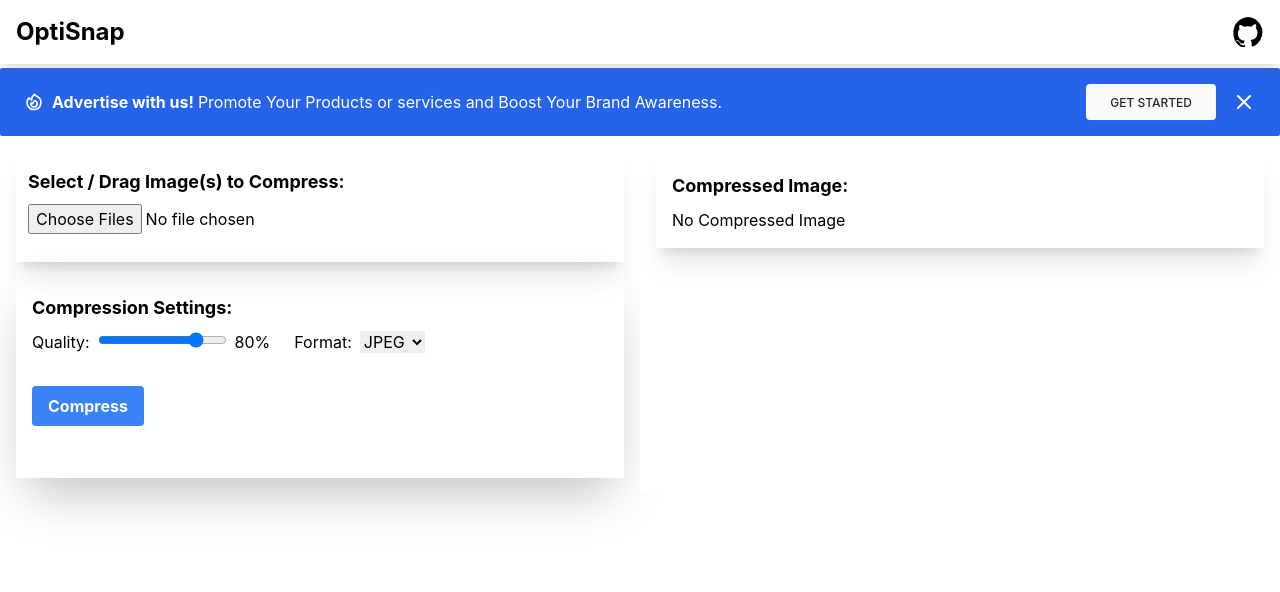
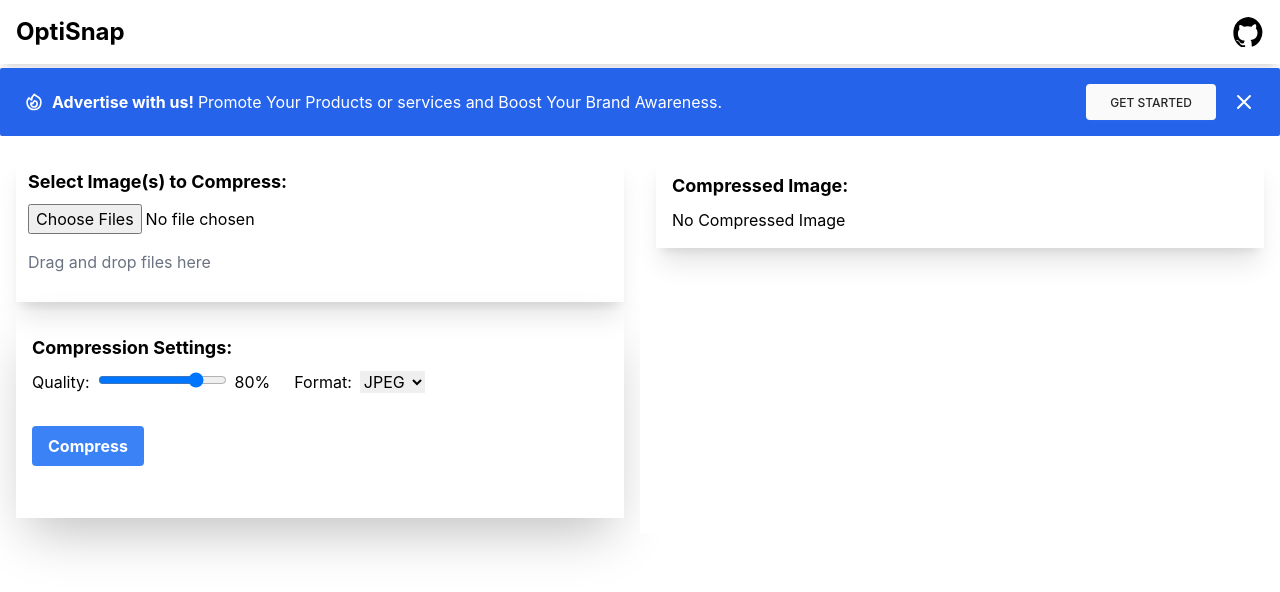
Before and after one commit to Frenziecodes/optisnap, a React (Create React App) app: page / in a window 1280 px wide. Shown: the top 592 px of the page. Built offline with nearby package versions, Linux system fonts and the light colour scheme.

Commit message:
Add drag and drop functionality and update UI to inform users

```diff
--- a/src/components/UploadForm.jsx
+++ b/src/components/UploadForm.jsx
@@ -2,8 +2,7 @@
 
 function UploadForm({ onFileSelect, selectedFiles, setSelectedFiles }) {
   const handleFileChange = (event) => {
-
-    // hide the error message, if generated in past by drop feature
+    // hide the error message, if generated in the past by drop feature
     const errorMessage = document.querySelector("#invalidFiles");
     errorMessage.style.display = "none";
 
@@ -25,7 +24,7 @@
 
     for (let i = 0; i < files.length; i++) {
       const file = files[i];
-      const isImage = file.type.startsWith('image/');
+      const isImage = file.type.startsWith("image/");
 
       if (isImage) {
         reviewedFiles.push(file);
@@ -36,13 +35,10 @@
 
     // display error message if invalid file received, else hide the message
     const errorMessage = document.querySelector("#invalidFiles");
-    if(inValidFileCount > 0)
-    {
+    if (inValidFileCount > 0) {
       errorMessage.style.display = "block";
       errorMessage.textContent = `Error: Invalid file format. Excluded ${inValidFileCount} files.`;
-    }
-    else
-      errorMessage.style.display = "none";
+    } else errorMessage.style.display = "none";
 
     // pass only the images and exclude other files
     onFileSelect(reviewedFiles);
@@ -57,8 +53,13 @@
   };
 
   return (
-    <div className="shadow-xl p-3" id="dropContainer" onDragOver={allowDrop} onDrop={handleDrop}>
-      <h2 className="text-lg font-bold mb-2">Select / Drag Image(s) to Compress:</h2>
+    <div
+      className="shadow-xl p-3"
+      id="dropContainer"
+      onDragOver={allowDrop}
+      onDrop={handleDrop}
+    >
+      <h2 className="text-lg font-bold mb-2">Select Image(s) to Compress:</h2>
       <p id="invalidFiles" className="mb-4 font-bold text-red-500 hidden"></p>
       <input
         type="file"
@@ -68,6 +69,10 @@
         title="Upload Images"
         multiple
       />
+
+      <div className="text-gray-500 mb-4">
+        <p>Drag and drop files here</p>
+      </div>
 
       {selectedFiles && selectedFiles.length ? (
         <div className="w-full bg-gray-200 border border-gray-400 grid grid-cols-2 gap-4 p-3">
```
